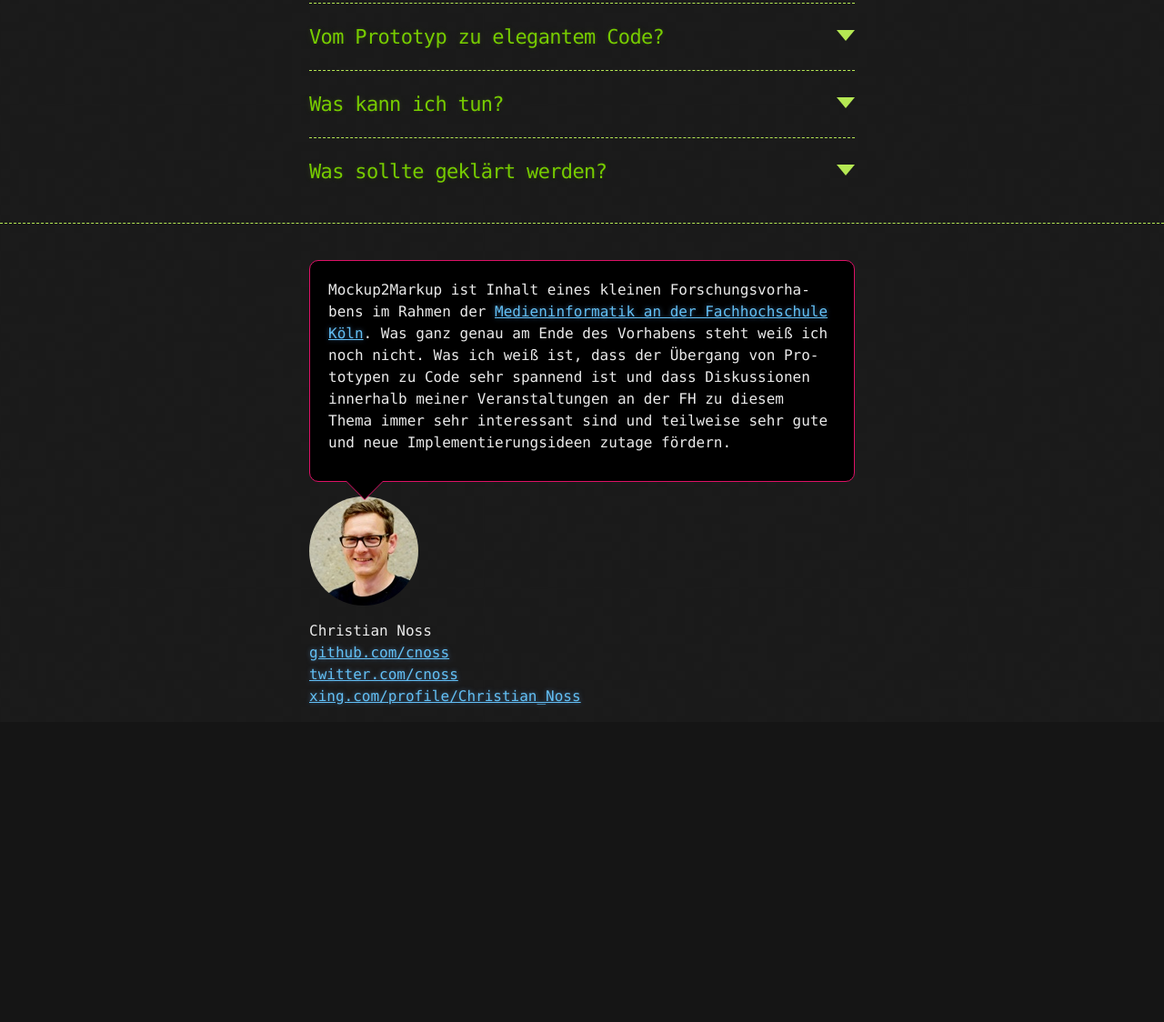
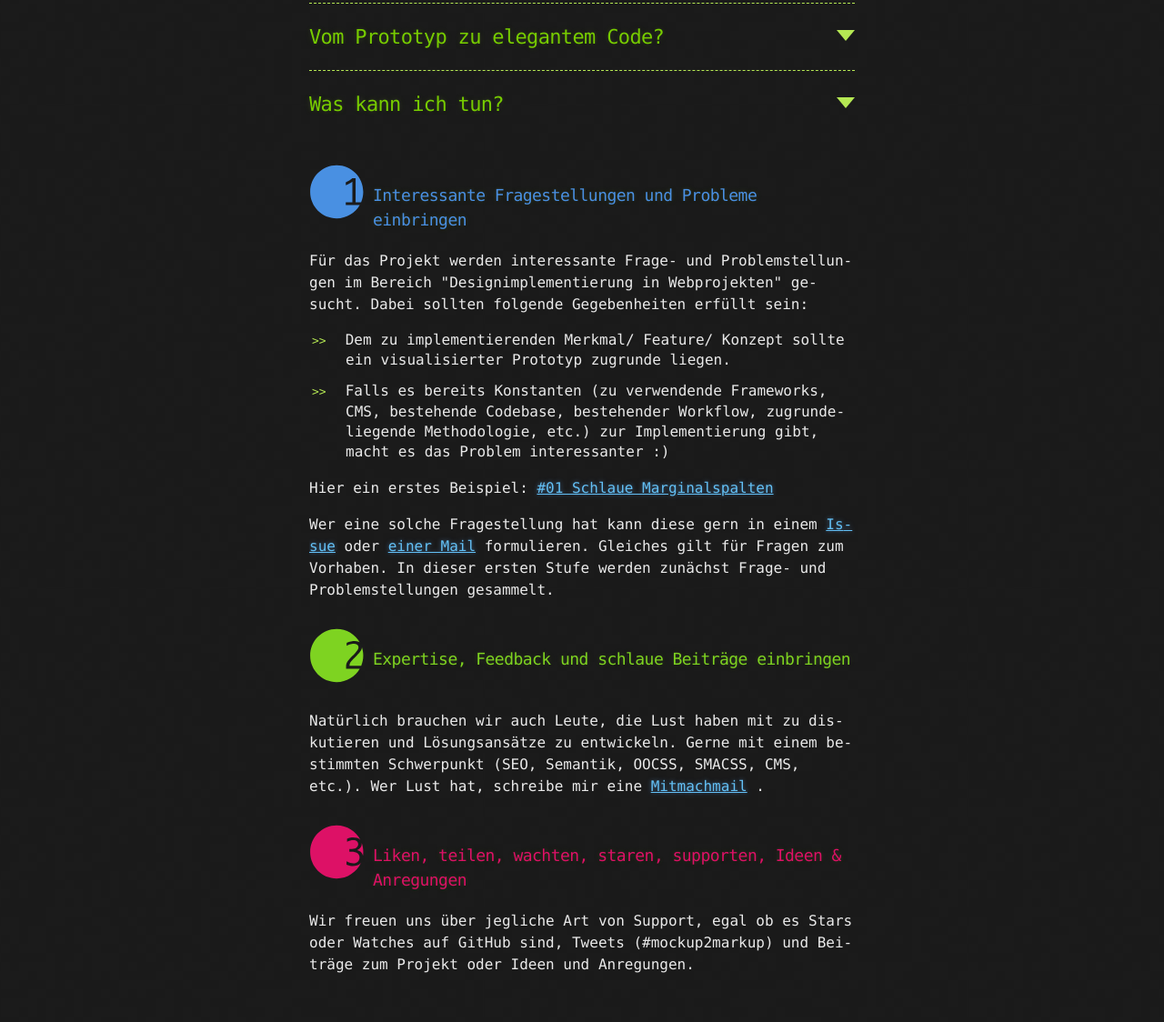
Before and after one commit to cnoss/mockup2markup, a plain HTML site: page index.html in a window 1280 px wide. Shown: the part 949-2073 px from the top of the page at 91% size. Before the commit the page ends 1743 px from the top, so only its background shows below. Drawn offline with Linux system fonts and the light colour scheme.

Commit message:
Call to Action Block geöffnet

```diff
--- a/index.html
+++ b/index.html
@@ -70,7 +70,7 @@
 		</div>
 
 		<h2>Was kann ich tun?</h2>
-		<div class="add_block">
+		<div class="add_block show">
 			<h3 class="step step-1">Interessante Fragestellungen und Probleme einbringen</h3>
 			<p>Für das Projekt werden interessante Frage- und Problemstellungen im Bereich "Designimplementierung in Webprojekten" gesucht. Dabei sollten folgende Gegebenheiten erfüllt sein: </p>
 			<ul>
--- a/stylesheets/mockup2markup.css
+++ b/stylesheets/mockup2markup.css
@@ -125,7 +125,7 @@ figcaption{
 	background-size: 60px 60px;
 	min-height: 50px;
 	padding-left: 70px;
-	margin-top: 20px;
+	margin-top: 30px;
 }
 
 .step-1{ background-image: url("../images/step-1.svg"); color: #4A90E2;}
```
